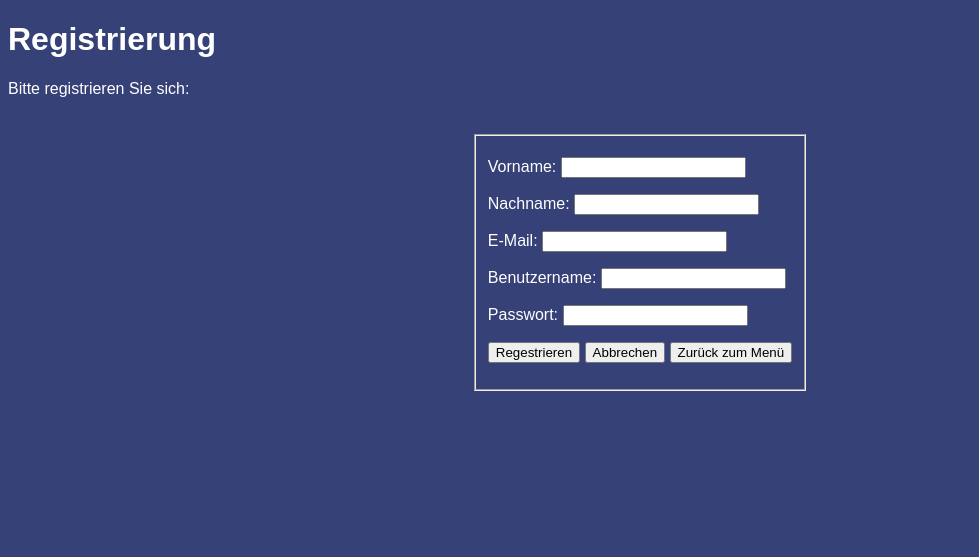
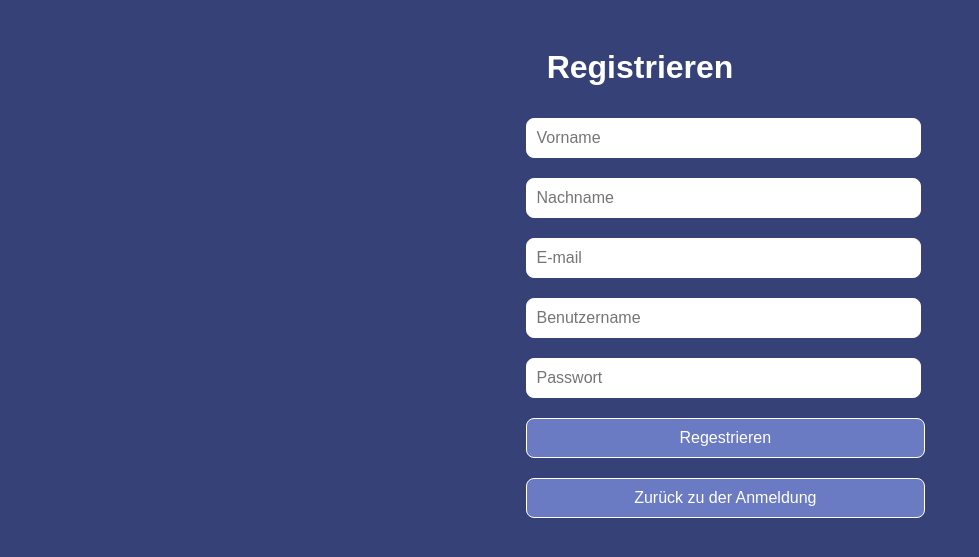
Before and after one commit to Ozkanaft/Login-System, a PHP site: page /regestrierung.php in a window 1280 px wide. Shown: the top 557 px of the page, without its empty margins (0-979 px from the left). Run offline with PHP 8.4, Linux system fonts and the light colour scheme.

Commit message:
Implementierung des Regestrierung-Designs
Das Regestrationsformular sieht quasi identisch mit der Login-Seite aus.

```diff
--- a/cookie.php
+++ b/cookie.php
@@ -41,7 +41,7 @@
 
     if (isset($_POST["cookie_abmelden"])) {
 
-        require("login.php");
+        require("index.php");
         exit();
     }
 
--- a/index.php
+++ b/index.php
@@ -59,6 +59,12 @@
         mysqli_close($verbindung);
     }
 
+    if (isset($_POST["regestrieren1"])) {
+
+        require("regestrierung.php");
+        exit();
+    }
+
     require("index.html");
 
     // Überprüfen, ob es Cookies gibt
--- a/regestrierung.html
+++ b/regestrierung.html
@@ -7,43 +7,30 @@
         <link rel="stylesheet" type="text/css" href="styles.css">
     </head>
     <body>
-        <h1>Registrierung</h1>
-        <p>Bitte registrieren Sie sich:</p>
-
         <div class="container">
-            <!-- Erzeugung des Eingabeformulars -->
+            <h1>Registrieren</h1>
             <form action="regestrierung.php" method="post">
-                <fieldset>
-                    <!-- Steuerlemente für die Dateneingabe -->
-                    <p>
-                        <label for="vorname">Vorname: </label>
-                        <input type="text" name="vorname" id="vorname" />
-                    </p>
-                    <p>
-                        <label for="nachname">Nachname: </label>
-                        <input type="text" name="nachname" id="nachname" />
-                    </p>
-                    <p>
-                        <label for="email">E-Mail: </label>
-                        <input type="text" name="email" id="email" />
-                    </p>
-                    <p>
-                        <label for="benutzername">Benutzername: </label>
-                        <input type="text" name="benutzername" id="benutzername" />
-                    </p>
-                    <p>
-                        <label for="passwort">Passwort: </label>
-                        <input type="password" name="passwort" id="passwort" />
-                    </p>
-                    <p>
-                        <input type="submit" name="regestrieren" value="Regestrieren" />
-
-                        <!-- Button fürs Zurücksetzen der Daten -->
-                        <input type="reset" value="Abbrechen" />
-
-                        <input type="submit" name="regestrieren_menü" value="Zurück zum Menü" />
-                    </p>
-                </fieldset>
+                <div class="input-box">
+                    <input type="text" name="vorname" id="vorname" placeholder="Vorname"/>
+                </div>
+                <div class="input-box">
+                    <input type="text" name="nachname" id="nachname" placeholder="Nachname"/>
+                </div>
+                <div class="input-box">
+                    <input type="text" name="email" id="email" placeholder="E-mail"/>
+                </div>
+                <div class="input-box">
+                    <input type="text" name="benutzername" id="benutzername" placeholder="Benutzername"/>
+                </div>
+                <div class="input-box">
+                    <input type="password" name="passwort" id="passwort" placeholder="Passwort"/>
+                </div>
+                <div class="input-box">
+                    <button type="submit" name="regestrieren2">Regestrieren</button>
+                </div>
+                <div class="input-box">
+                    <button type="submit" name="zurück">Zurück zu der Anmeldung</button>
+                </div>
             </form>
         </div>
     </body>
--- a/regestrierung.php
+++ b/regestrierung.php
@@ -1,7 +1,7 @@
 <!-- Skript für die Regestrierung -->
 <?php
     // Falls ein Formular unter dem Namen "regestrieren" abgeschickt worden ist
-    if (isset($_POST["regestrieren"])) {
+    if (isset($_POST["regestrieren2"])) {
 
         require ("db_verbindung.php");
 
@@ -30,7 +30,7 @@
     }
 
     // Falls ein Formular unter dem Namen "menü" abgeschickt worden ist
-    if (isset($_POST["regestrieren_menü"])) {
+    if (isset($_POST["zurück"])) {
 
         // Aufrufung des Skripts aus der "index.php" Datei
         require("index.php");
--- a/styles.css
+++ b/styles.css
@@ -15,16 +15,19 @@ a {
     padding: 20px;
 }
 
+/*
 .container a {
     margin-left: 20px;
 }
+*/
 
-.container .index-box {
+.container .input-box {
+    width: 150%;
     padding: 10px;
 }
 
-.container .index-box > input[type="text"],
-.container .index-box > input[type="password"] {
+.container .input-box > input[type="text"],
+.container .input-box > input[type="password"] {
     width: 100%;
     padding: 10px;
     border: 1px solid #ffffff; /* 'solid' sorgt für eine durchgängige Linie */
@@ -33,13 +36,14 @@ a {
     cursor: text;
 }
 
-.container .index-box > input[type="checkbox"] {
+.container .input-box > input[type="checkbox"] {
     width: 15px;
     height: 15px;
     accent-color: #18cd00;
+    cursor: pointer;
 }
 
-.container .index-box > button {
+.container .input-box > button {
     background-color: #6b7bc3;
     color: #ffffff;
     width: 107%;
@@ -51,11 +55,6 @@ a {
     cursor: pointer;
 }
 
-.container .index-box > button:hover {
+.container .input-box > button:hover {
     background-color: #5768ad;
 }
-
-.container .register-link {
-    margin-top: 13px;
-    margin-left: 108px;
-}
```
Also changed, not shown: index.html (+8 -8 lines).
